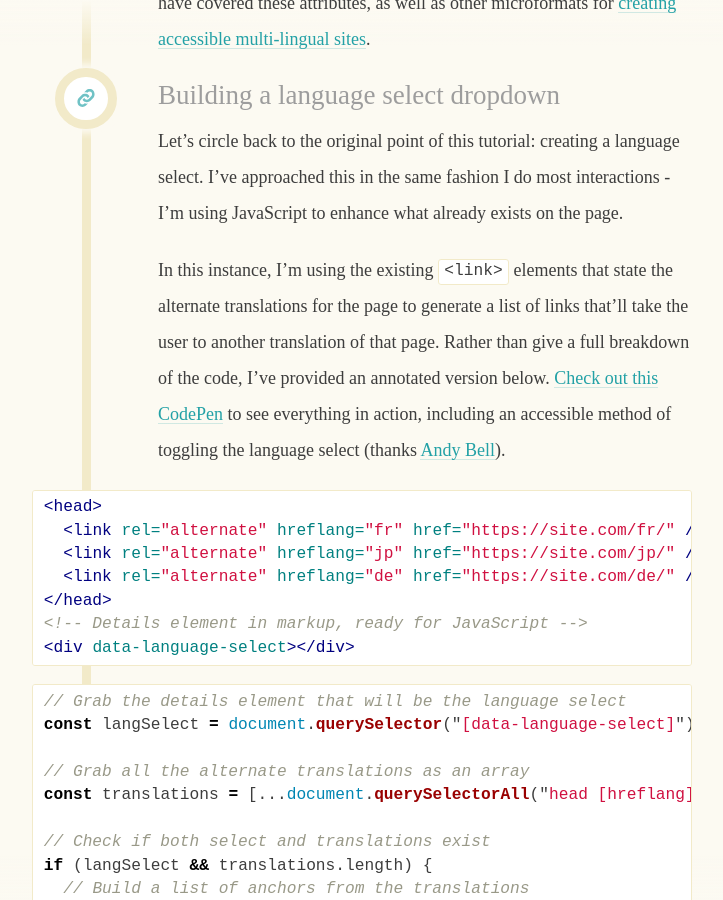
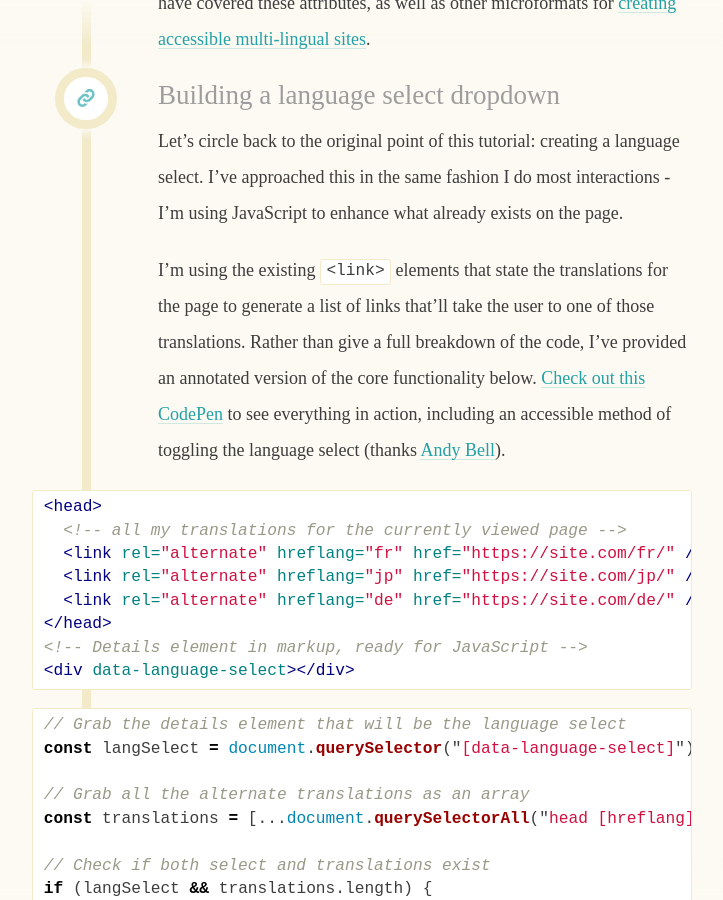
Before and after one commit to daviddarnes/david.darn.es, a Jekyll site: the page built from _posts/2020-02-01-multi-language-select.md, in a window 1280 px wide and 900 px high, scrolled down 1489 px. Shown: the whole window, without its empty margins (278-1001 px from the left). Built offline with Jekyll 4.4.1, drawn with Linux system fonts in a browser that asks for light colours; some web fonts are replaced.

Commit message:
Typo amends

````diff
--- a/_posts/2020-02-01-multi-language-select.md
+++ b/_posts/2020-02-01-multi-language-select.md
@@ -35,10 +35,11 @@ Further details on applying this kind of meta information to your web pages can
 
 Let's circle back to the original point of this tutorial: creating a language select. I've approached this in the same fashion I do most interactions - I'm using JavaScript to enhance what already exists on the page.
 
-In this instance, I'm using the existing `<link>` elements that state the alternate translations for the page to generate a list of links that'll take the user to another translation of that page. Rather than give a full breakdown of the code, I've provided an annotated version below. [Check out this CodePen](https://codepen.io/daviddarnes/pen/QWwzePz?editors=1010) to see everything in action, including an accessible method of toggling the language select (thanks [Andy Bell](https://hankchizljaw.com/wrote/a-progressive-disclosure-component/)).
+I'm using the existing `<link>` elements that state the translations for the page to generate a list of links that'll take the user to one of those translations. Rather than give a full breakdown of the code, I've provided an annotated version of the core functionality below. [Check out this CodePen](https://codepen.io/daviddarnes/pen/QWwzePz?editors=1010) to see everything in action, including an accessible method of toggling the language select (thanks [Andy Bell](https://hankchizljaw.com/wrote/a-progressive-disclosure-component/)).
 
 ```html
 <head>
+  <!-- all my translations for the currently viewed page -->
   <link rel="alternate" hreflang="fr" href="https://site.com/fr/" />
   <link rel="alternate" hreflang="jp" href="https://site.com/jp/" />
   <link rel="alternate" hreflang="de" href="https://site.com/de/" />
````
